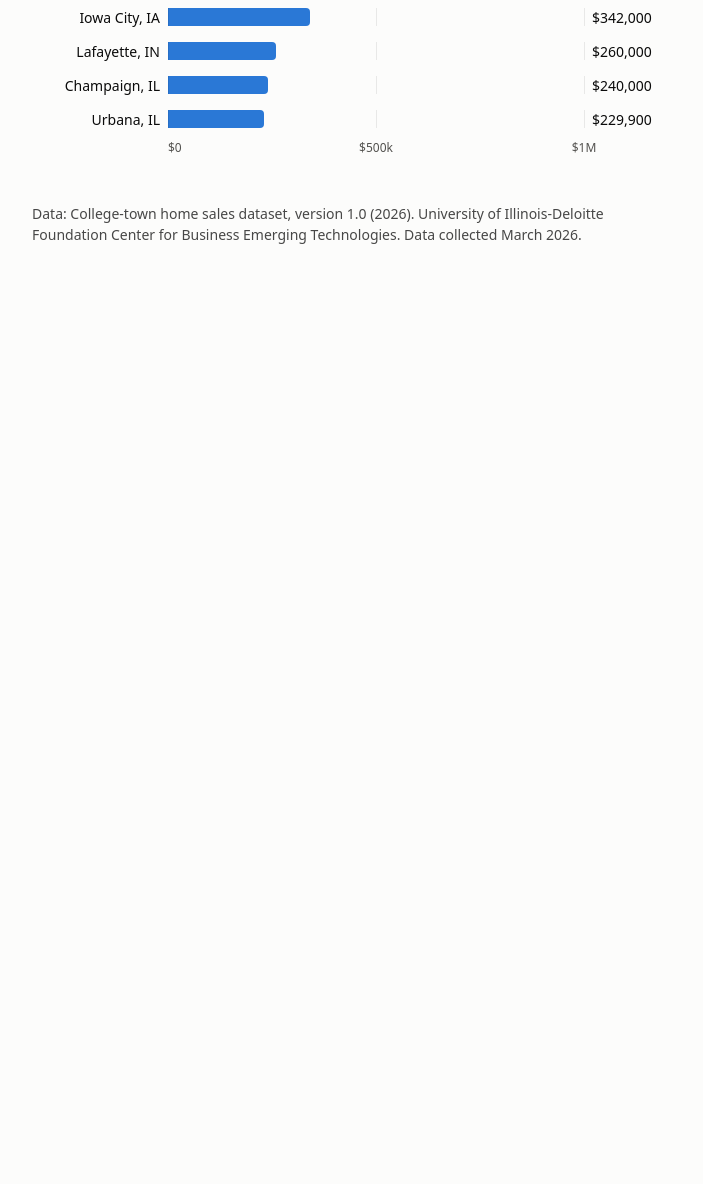
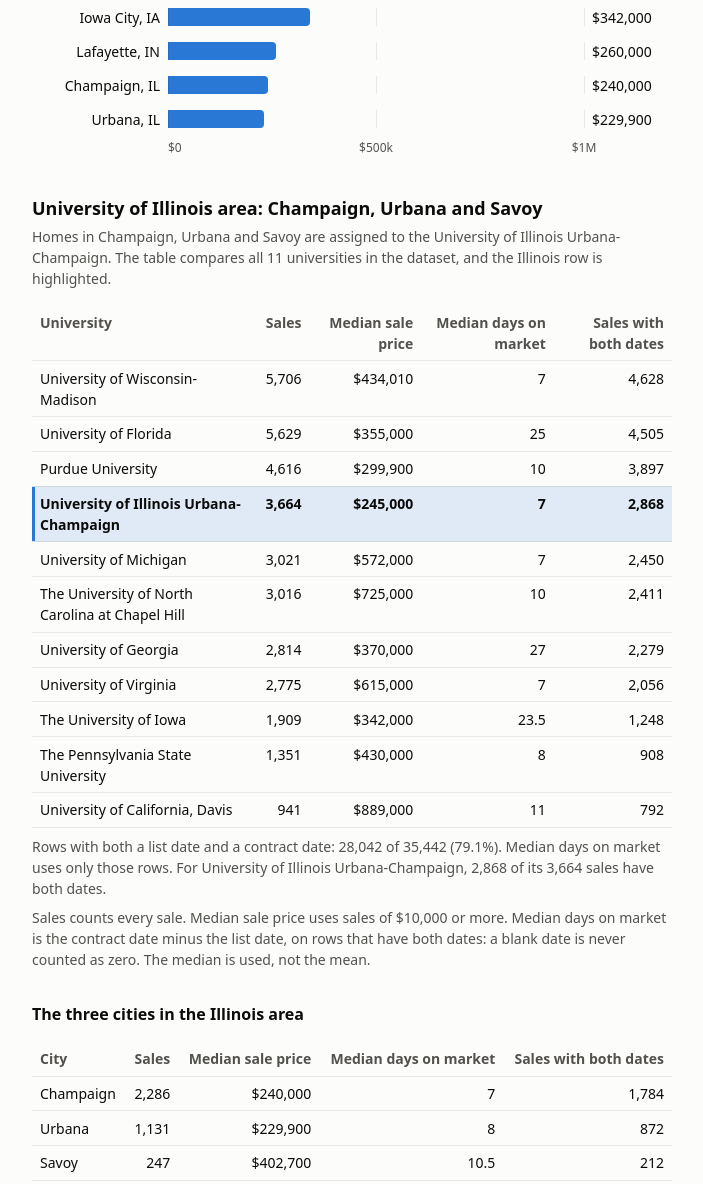
Before and after one commit to JoshS22/Website-Project-For-BDI475, a plain HTML site: page index.html in a window 1280 px wide. Shown: the part 1121-2305 px from the top of the page, without its empty margins (288-991 px from the left). Before the commit the page ends 1428 px from the top, so only its background shows below. Drawn offline with Linux system fonts and the light colour scheme.

Commit message:
Add University of Illinois area section and its summary script
Adds scripts/make_university_summary.py, which writes
data/university_summary.json: sales, median sale price (sales of
$10,000 or more) and median days on market (contract_date minus
list_date, on rows with both dates) for each university. The page
shows the table with the Illinois row highlighted, a note with the
count of rows that have both dates, and a table for Champaign,
Urbana and Savoy.

Co-Authored-By: Claude Haiku 5.5 <noreply@anthropic.com>
Claude-Session: https://claude.ai/code/session_01JLeV43DGP2m1GvPJgDMNmu

```diff
--- /dev/null
+++ b/data/university_summary.json
@@ -0,0 +1,279 @@
+{
+  "source": "data/college_town_home_sales.csv",
+  "rules": {
+    "sales": "Every row for the university.",
+    "median_sale_price": "Median of sales of $10,000 or more. Sales under $10,000 are left out of this figure only.",
+    "median_days_on_market": "Median of contract_date minus list_date, in days, on rows with both dates. Blank dates are not treated as zero. Rows with one date are left out of this figure only."
+  },
+  "min_sale_price": 10000,
+  "highlight": "University of Illinois Urbana-Champaign",
+  "rows_in_source": 35442,
+  "rows_with_both_dates": 28042,
+  "universities": [
+    {
+      "university": "University of Wisconsin-Madison",
+      "sales": 5706,
+      "sales_priced": 5706,
+      "median_sale_price": 434010,
+      "rows_with_both_dates": 4628,
+      "median_days_on_market": 7,
+      "highlight": false,
+      "cities": [
+        {
+          "city": "Madison",
+          "sales": 5061,
+          "sales_priced": 5061,
+          "median_sale_price": 421000,
+          "rows_with_both_dates": 4068,
+          "median_days_on_market": 7
+        },
+        {
+          "city": "Middleton",
+          "sales": 645,
+          "sales_priced": 645,
+          "median_sale_price": 611000,
+          "rows_with_both_dates": 560,
+          "median_days_on_market": 8
+        }
+      ]
+    },
+    {
+      "university": "University of Florida",
+      "sales": 5629,
+      "sales_priced": 5621,
+      "median_sale_price": 355000,
+      "rows_with_both_dates": 4505,
+      "median_days_on_market": 25,
+      "highlight": false,
+      "cities": [
+        {
+          "city": "Gainesville",
+          "sales": 5477,
+          "sales_priced": 5469,
+          "median_sale_price": 350000,
+          "rows_with_both_dates": 4372,
+          "median_days_on_market": 25
+        },
+        {
+          "city": "Newberry",
+          "sales": 152,
+          "sales_priced": 152,
+          "median_sale_price": 439995,
+          "rows_with_both_dates": 133,
+          "median_days_on_market": 87
+        }
+      ]
+    },
+    {
+      "university": "Purdue University",
+      "sales": 4616,
+      "sales_priced": 4612,
+      "median_sale_price": 299900,
+      "rows_with_both_dates": 3897,
+      "median_days_on_market": 10,
+      "highlight": false,
+      "cities": [
+        {
+          "city": "Lafayette",
+          "sales": 3057,
+          "sales_priced": 3053,
+          "median_sale_price": 260000,
+          "rows_with_both_dates": 2604,
+          "median_days_on_market": 9
+        },
+        {
+          "city": "West Lafayette",
+          "sales": 1559,
+          "sales_priced": 1559,
+          "median_sale_price": 379900,
+          "rows_with_both_dates": 1293,
+          "median_days_on_market": 11
+        }
+      ]
+    },
+    {
+      "university": "University of Illinois Urbana-Champaign",
+      "sales": 3664,
+      "sales_priced": 3663,
+      "median_sale_price": 245000,
+      "rows_with_both_dates": 2868,
+      "median_days_on_market": 7,
+      "highlight": true,
+      "cities": [
+        {
+          "city": "Champaign",
+          "sales": 2286,
+          "sales_priced": 2285,
+          "median_sale_price": 240000,
+          "rows_with_both_dates": 1784,
+          "median_days_on_market": 7
+        },
+        {
+          "city": "Urbana",
+          "sales": 1131,
+          "sales_priced": 1131,
+          "median_sale_price": 229900,
+          "rows_with_both_dates": 872,
+          "median_days_on_market": 8
+        },
+        {
+          "city": "Savoy",
+          "sales": 247,
+          "sales_priced": 247,
+          "median_sale_price": 402700,
+          "rows_with_both_dates": 212,
+          "median_days_on_market": 10.5
+        }
+      ]
+    },
+    {
+      "university": "University of Michigan",
+      "sales": 3021,
+      "sales_priced": 3009,
+      "median_sale_price": 572000,
+      "rows_with_both_dates": 2450,
+      "median_days_on_market": 7,
+      "highlight": false,
+      "cities": [
+        {
+          "city": "Ann Arbor",
+          "sales": 3021,
+          "sales_priced": 3009,
+          "median_sale_price": 572000,
+          "rows_with_both_dates": 2450,
+          "median_days_on_market": 7
+        }
+      ]
+    },
+    {
+      "university": "The University of North Carolina at Chapel Hill",
+      "sales": 3016,
+      "sales_priced": 3010,
+      "median_sale_price": 725000,
+      "rows_with_both_dates": 2411,
+      "median_days_on_market": 10,
+      "highlight": false,
+      "cities": [
+        {
+          "city": "Chapel Hill",
+          "sales": 2716,
+          "sales_priced": 2713,
+          "median_sale_price": 735000,
+          "rows_with_both_dates": 2205,
+          "median_days_on_market": 10
+        },
+        {
+          "city": "Carrboro",
+          "sales": 208,
+          "sales_priced": 205,
+          "median_sale_price": 605000,
+          "rows_with_both_dates": 149,
+          "median_days_on_market": 7
+        },
+        {
+          "city": "Pittsboro",
+          "sales": 92,
+          "sales_priced": 92,
+          "median_sale_price": 876986,
+          "rows_with_both_dates": 57,
+          "median_days_on_market": 38
+        }
+      ]
+    },
+    {
+      "university": "University of Georgia",
+      "sales": 2814,
+      "sales_priced": 2809,
+      "median_sale_price": 370000,
+      "rows_with_both_dates": 2279,
+      "median_days_on_market": 27,
+      "highlight": false,
+      "cities": [
+        {
+          "city": "Athens",
+          "sales": 2814,
+          "sales_priced": 2809,
+          "median_sale_price": 370000,
+          "rows_with_both_dates": 2279,
+          "median_days_on_market": 27
+        }
+      ]
+    },
+    {
+      "university": "University of Virginia",
+      "sales": 2775,
+      "sales_priced": 2774,
+      "median_sale_price": 615000,
+      "rows_with_both_dates": 2056,
+      "median_days_on_market": 7,
+      "highlight": false,
+      "cities": [
+        {
+          "city": "Charlottesville",
+          "sales": 2775,
+          "sales_priced": 2774,
+          "median_sale_price": 615000,
+          "rows_with_both_dates": 2056,
+          "median_days_on_market": 7
+        }
+      ]
+    },
+    {
+      "university": "The University of Iowa",
+      "sales": 1909,
+      "sales_priced": 1909,
+      "median_sale_price": 342000,
+      "rows_with_both_dates": 1248,
+      "median_days_on_market": 23.5,
+      "highlight": false,
+      "cities": [
+        {
+          "city": "Iowa City",
+          "sales": 1909,
+          "sales_priced": 1909,
+          "median_sale_price": 342000,
+          "rows_with_both_dates": 1248,
+          "median_days_on_market": 23.5
+        }
+      ]
+    },
+    {
+      "university": "The Pennsylvania State University",
+      "sales": 1351,
+      "sales_priced": 1348,
+      "median_sale_price": 430000,
+      "rows_with_both_dates": 908,
+      "median_days_on_market": 8,
+      "highlight": false,
+      "cities": [
+        {
+          "city": "State College",
+          "sales": 1351,
+          "sales_priced": 1348,
+          "median_sale_price": 430000,
+          "rows_with_both_dates": 908,
+          "median_days_on_market": 8
+        }
+      ]
+    },
+    {
+      "university": "University of California, Davis",
+      "sales": 941,
+      "sales_priced": 941,
+      "median_sale_price": 889000,
+      "rows_with_both_dates": 792,
+      "median_days_on_market": 11,
+      "highlight": false,
+      "cities": [
+        {
+          "city": "Davis",
+          "sales": 941,
+          "sales_priced": 941,
+          "median_sale_price": 889000,
+          "rows_with_both_dates": 792,
+          "median_days_on_market": 11
+        }
+      ]
+    }
+  ]
+}
--- a/index.html
+++ b/index.html
@@ -103,6 +103,24 @@
     .summary-card .card-value { display: block; font-size: 1.375rem; font-weight: 600; font-variant-numeric: tabular-nums; }
     .summary-card .card-label { display: block; font-size: 0.8125rem; color: var(--text-secondary); }
     .rule-note { font-size: 0.875rem; color: var(--text-secondary); margin: 0.5rem 0 0; }
+
+    .table-wrap { overflow-x: auto; margin: 1rem 0 0; }
+    .data-table { border-collapse: collapse; width: 100%; font-size: 0.875rem; font-variant-numeric: tabular-nums; }
+    .data-table th, .data-table td {
+      text-align: right;
+      padding: 0.4rem 0.5rem;
+      border-bottom: 1px solid var(--gridline);
+      vertical-align: top;
+    }
+    .data-table th { font-weight: 600; color: var(--text-secondary); }
+    .data-table th:first-child, .data-table td:first-child { text-align: left; }
+    .data-table tr.is-highlight td {
+      background: var(--surface-1);
+      background: color-mix(in srgb, var(--series-1) 14%, transparent);
+      font-weight: 600;
+    }
+    .data-table tr.is-highlight td:first-child { box-shadow: inset 3px 0 0 var(--series-1); }
+    .sub-title { font-size: 1rem; font-weight: 600; margin: 2rem 0 0.25rem; }
   </style>
 </head>
 <body>
@@ -118,7 +136,7 @@
       <div class="summary-cards" id="summary-cards">
         <p class="chart-status" id="summary-status" role="status">Loading the summary…</p>
       </div>
-      <p class="rule-note" id="summary-rule">Rule: sales under $10,000 are left out of every figure on this page. Prices are rounded to whole dollars.</p>
+      <p class="rule-note" id="summary-rule">Rule: sales under $10,000 are left out of every median sale price on this page. Prices are rounded to whole dollars.</p>
     </section>
 
     <section aria-labelledby="median-price-title">
@@ -132,6 +150,51 @@
           <div class="axis-ticks" id="median-price-axis"></div>
           <span></span>
         </div>
+      </div>
+    </section>
+
+    <section aria-labelledby="uiuc-title">
+      <h2 class="chart-title" id="uiuc-title">University of Illinois area: Champaign, Urbana and Savoy</h2>
+      <p class="chart-note">
+        Homes in Champaign, Urbana and Savoy are assigned to the University of Illinois Urbana-Champaign.
+        The table compares all 11 universities in the dataset, and the Illinois row is highlighted.
+      </p>
+      <p class="chart-status" id="uni-status" role="status">Loading the table…</p>
+      <div class="table-wrap">
+        <table class="data-table" aria-labelledby="uiuc-title">
+          <thead>
+            <tr>
+              <th scope="col">University</th>
+              <th scope="col">Sales</th>
+              <th scope="col">Median sale price</th>
+              <th scope="col">Median days on market</th>
+              <th scope="col">Sales with both dates</th>
+            </tr>
+          </thead>
+          <tbody id="uni-rows"></tbody>
+        </table>
+      </div>
+      <p class="rule-note" id="uni-note"></p>
+      <p class="rule-note">
+        Sales counts every sale. Median sale price uses sales of $10,000 or more. Median days on market is the
+        contract date minus the list date, on rows that have both dates: a blank date is never counted as zero.
+        The median is used, not the mean.
+      </p>
+
+      <h3 class="sub-title" id="cities-title">The three cities in the Illinois area</h3>
+      <div class="table-wrap">
+        <table class="data-table" aria-labelledby="cities-title">
+          <thead>
+            <tr>
+              <th scope="col">City</th>
+              <th scope="col">Sales</th>
+              <th scope="col">Median sale price</th>
+              <th scope="col">Median days on market</th>
+              <th scope="col">Sales with both dates</th>
+            </tr>
+          </thead>
+          <tbody id="city-rows"></tbody>
+        </table>
       </div>
     </section>
   </main>
@@ -228,6 +291,54 @@
           setStatus("The chart data could not be loaded. Open data/city_median_sale_price.json to see the figures.");
         });
     })();
+
+    (function () {
+      var DATA_URL = "data/university_summary.json";
+      var money = new Intl.NumberFormat("en-US", { style: "currency", currency: "USD", maximumFractionDigits: 0 });
+      var count = new Intl.NumberFormat("en-US");
+      var dayCount = new Intl.NumberFormat("en-US", { maximumFractionDigits: 1 });
+      var status = document.getElementById("uni-status");
+      var uniRows = document.getElementById("uni-rows");
+      var cityRows = document.getElementById("city-rows");
+      var note = document.getElementById("uni-note");
+
+      function orDash(value, format) {
+        return value === null || value === undefined ? "—" : format(value);
+      }
+
+      // One table row. The name is in labelKey ("university" or "city"); highlighted rows get the is-highlight class.
+      function rowHtml(r, labelKey) {
+        return '<tr class="' + (r.highlight ? "is-highlight" : "") + '">' +
+          "<td>" + r[labelKey] + "</td>" +
+          "<td>" + count.format(r.sales) + "</td>" +
+          "<td>" + orDash(r.median_sale_price, function (v) { return money.format(v); }) + "</td>" +
+          "<td>" + orDash(r.median_days_on_market, function (v) { return dayCount.format(v); }) + "</td>" +
+          "<td>" + count.format(r.rows_with_both_dates) + "</td>" +
+          "</tr>";
+      }
+
+      fetch(DATA_URL)
+        .then(function (r) {
+          if (!r.ok) throw new Error("HTTP " + r.status);
+          return r.json();
+        })
+        .then(function (d) {
+          var highlighted = d.universities.filter(function (u) { return u.highlight; })[0];
+          uniRows.innerHTML = d.universities.map(function (u) { return rowHtml(u, "university"); }).join("");
+          cityRows.innerHTML = highlighted.cities.map(function (c) { return rowHtml(c, "city"); }).join("");
+          var pct = ((d.rows_with_both_dates / d.rows_in_source) * 100).toFixed(1);
+          note.textContent =
+            "Rows with both a list date and a contract date: " + count.format(d.rows_with_both_dates) +
+            " of " + count.format(d.rows_in_source) + " (" + pct + "%). Median days on market uses only those rows. " +
+            "For " + highlighted.university + ", " + count.format(highlighted.rows_with_both_dates) +
+            " of its " + count.format(highlighted.sales) + " sales have both dates.";
+          status.hidden = true;
+        })
+        .catch(function () {
+          status.textContent = "The table could not be loaded. Open data/university_summary.json to see the figures.";
+          status.hidden = false;
+        });
+    })();
   </script>
 </body>
 </html>
```
Also changed, not shown: 3 other files.
